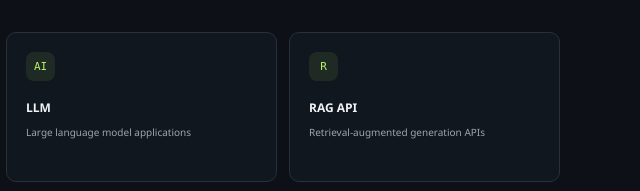
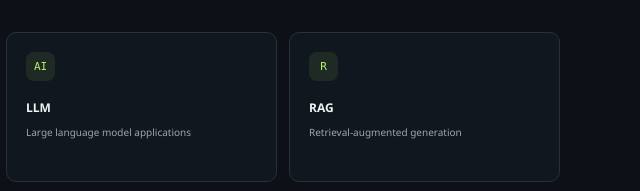
Before and after one commit to madhanoffical/portfolio, a plain HTML site: page index.html in a window 1280 px wide. Shown: the part 1602-1793 px from the top of the page, 640-1280 px from the left. Drawn offline with Linux system fonts and the light colour scheme.

Commit message:
correction mistake

```diff
--- a/index.html
+++ b/index.html
@@ -100,7 +100,7 @@
         <article class="skill-card"><div class="skill-icon" aria-hidden="true">Py</div><h3>Python</h3><p>Programming and application development</p></article>
         <article class="skill-card"><div class="skill-icon" aria-hidden="true">DB</div><h3>SQL</h3><p>Relational databases and queries</p></article>
         <article class="skill-card"><div class="skill-icon" aria-hidden="true">AI</div><h3>LLM</h3><p>Large language model applications</p></article>
-        <article class="skill-card"><div class="skill-icon" aria-hidden="true">R</div><h3>RAG API</h3><p>Retrieval-augmented generation APIs</p></article>
+        <article class="skill-card"><div class="skill-icon" aria-hidden="true">R</div><h3>RAG</h3><p>Retrieval-augmented generation</p></article>
         <article class="skill-card"><div class="skill-icon" aria-hidden="true">F</div><h3>FastAPI</h3><p>Python API development</p></article>
         <article class="skill-card"><div class="skill-icon" aria-hidden="true">&lt;/&gt;</div><h3>HTML</h3><p>Web page structure</p></article>
         <article class="skill-card"><div class="skill-icon" aria-hidden="true">#</div><h3>CSS</h3><p>Web page styling and layout</p></article>
```
